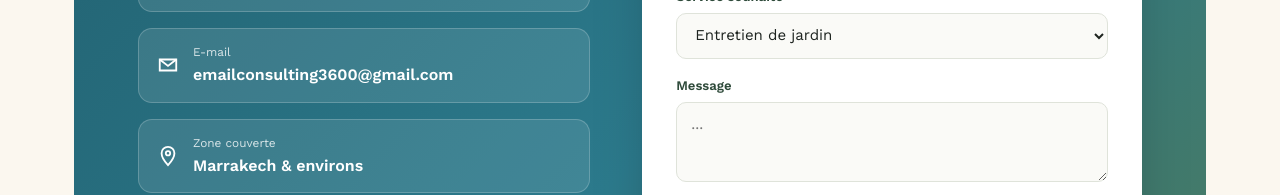
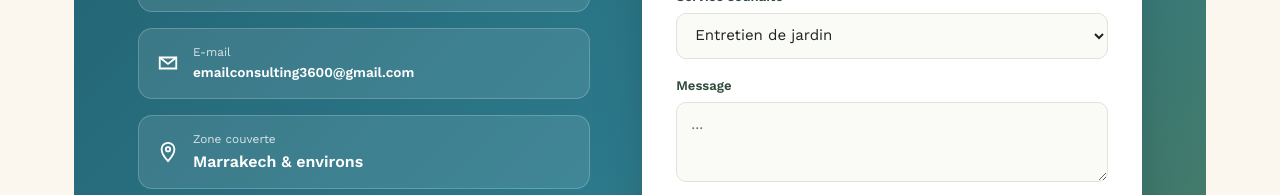
Before and after one commit to googlecldage/jardin, a plain HTML site: page index.html in a window 1280 px wide. Shown: the part 4193-4388 px from the top of the page. Drawn offline with nearby package versions, Linux system fonts and the light colour scheme.

Commit message:
index.html

```diff
--- a/index.html
+++ b/index.html
@@ -672,7 +672,7 @@
           </a>
           <a class="contact-method" href="mailto:emailconsulting3600@gmail.com">
             <svg viewBox="0 0 24 24" fill="none" stroke="currentColor" stroke-width="2"><path d="M3 6h18v12H3z"/><path d="M3 6l9 7 9-7"/></svg>
-            <div><span class="cm-label fr">E-mail</span><span class="cm-label en">Email</span><span class="cm-value">emailconsulting3600@gmail.com</span></div>
+            <div><span class="cm-label fr">E-mail</span><span class="cm-label en">Email</span><span class="cm-value" style="font-size: 0.85rem; white-space: nowrap;">emailconsulting3600@gmail.com</span></div>
           </a>
           <div class="contact-method">
             <svg viewBox="0 0 24 24" fill="none" stroke="currentColor" stroke-width="2"><path d="M12 2a7 7 0 00-7 7c0 5.5 7 13 7 13s7-7.5 7-13a7 7 0 00-7-7z"/><circle cx="12" cy="9" r="2.4"/></svg>
```
